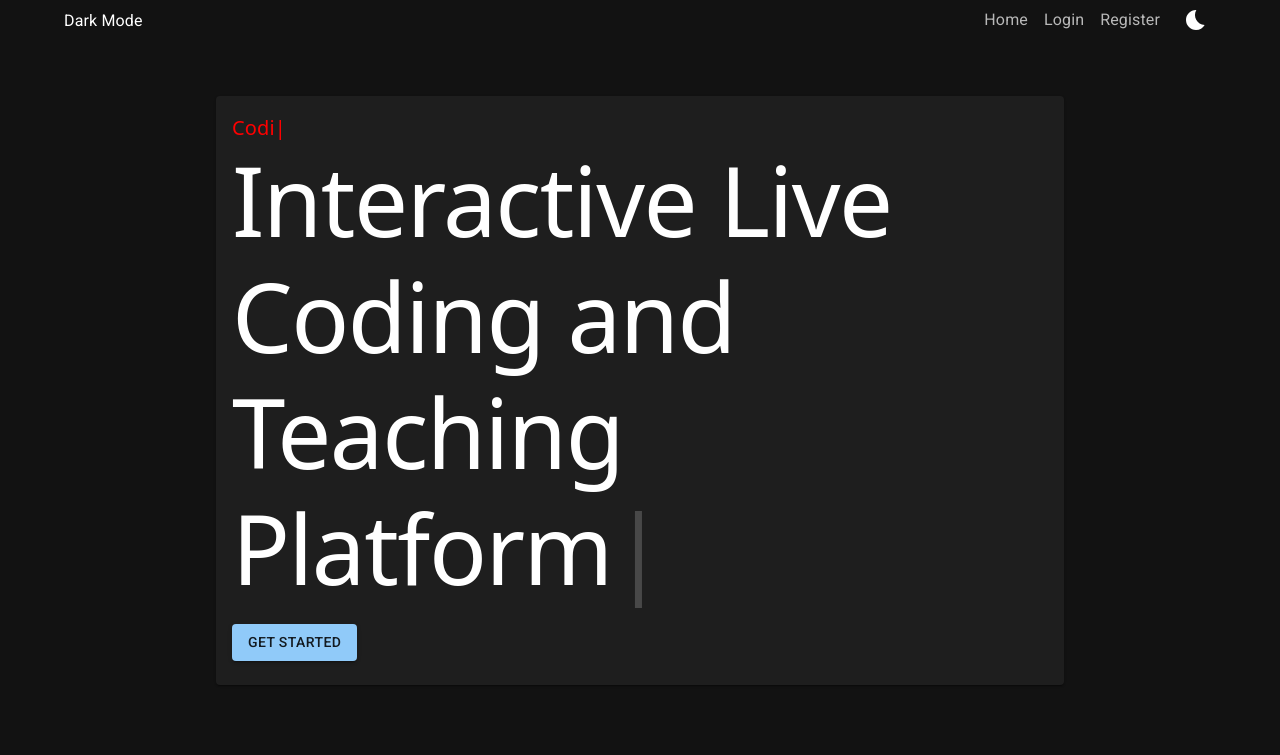
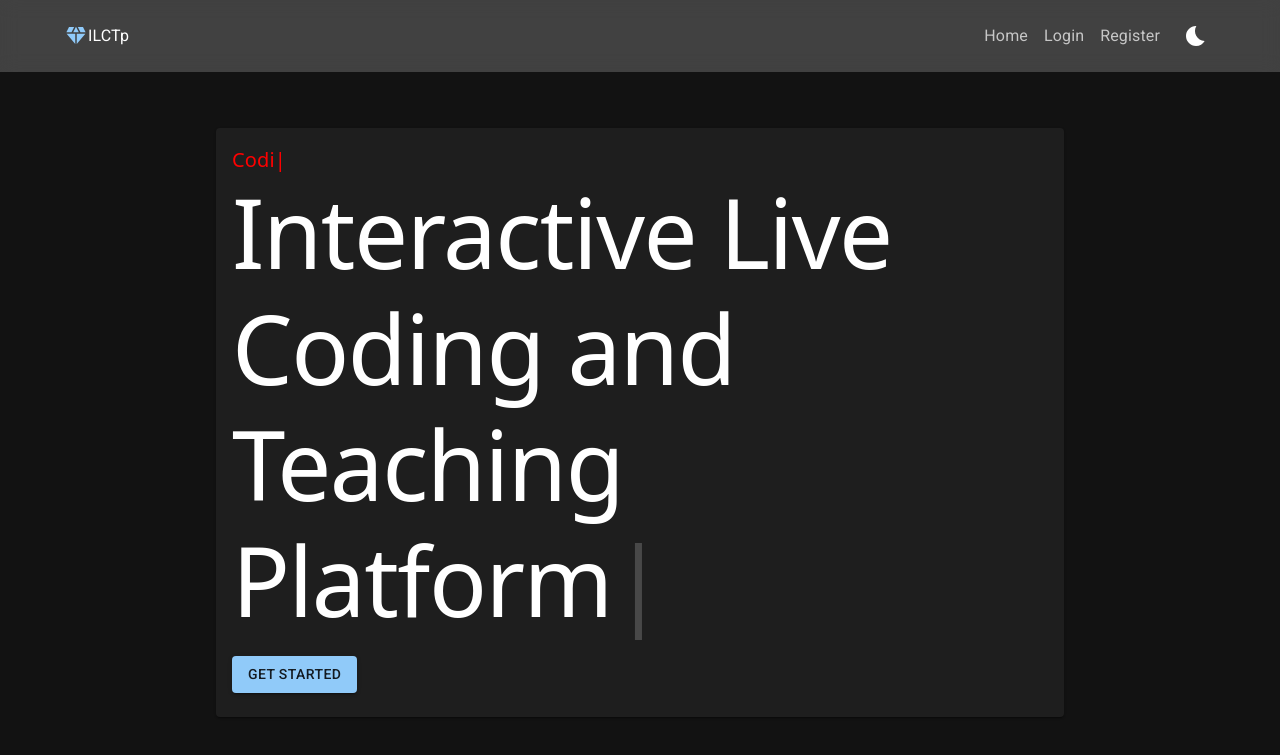
Before and after one commit to turtlebeasts/ILCT_Platform, a React (Vite) app: page / in a window 1280 px wide. Shown: the top 755 px of the page. Built offline with nearby package versions, Linux system fonts and the light colour scheme; no server answers.

Commit message:
navbar color

```diff
--- a/src/components/Navbar.jsx
+++ b/src/components/Navbar.jsx
@@ -1,16 +1,28 @@
-import { Container, Grid, Switch, Typography, Link, Box, ToggleButton, Button, IconButton } from "@mui/material";
+import { Container, Grid, Switch, Typography, Link, Box, ToggleButton, Button, IconButton, Card } from "@mui/material";
 import { Link as link } from "react-router-dom";
 import BedtimeIcon from '@mui/icons-material/Bedtime';
 import Brightness5Icon from '@mui/icons-material/Brightness5';
+import DiamondIcon from '@mui/icons-material/Diamond';
 
 export default function Navbar({ darkMode, handleThemeChange }) {
+    const style = {
+        position: 'sticky',
+        top: 0,
+        backgroundColor: 'rgba(255, 255, 255, 0.2)', // Black with 50% transparency
+        backdropFilter: 'blur(10px)', // Blur effect for background
+        color: 'white',
+        padding: 2,
+        zIndex: 1000,
+    }
     return (
+        <Box sx={style}>
             <Container>
                 <Grid container justifyContent="space-between" alignItems="center">
                     <Grid item>
-                    {/* <Switch checked={darkMode} onChange={handleThemeChange} /> */}
-
-                    <Typography variant="body1" display="inline">{darkMode ? 'Dark Mode' : 'Light Mode'}</Typography>
+                        <Box sx={{ display: 'flex', justifyContent: 'center', alignItems: 'center' }}>
+                            <DiamondIcon color="primary" />
+                            <Typography color={darkMode ? "white" : "black"}>ILCTp</Typography>
+                        </Box>
                     </Grid>
                     <Grid item>
                         <Box
@@ -41,5 +53,6 @@ export default function Navbar({ darkMode, handleThemeChange }) {
                     </Grid>
                 </Grid>
             </Container>
+        </Box>
     )
 }
```
Lines whose indentation alone changed are shown as unchanged.
